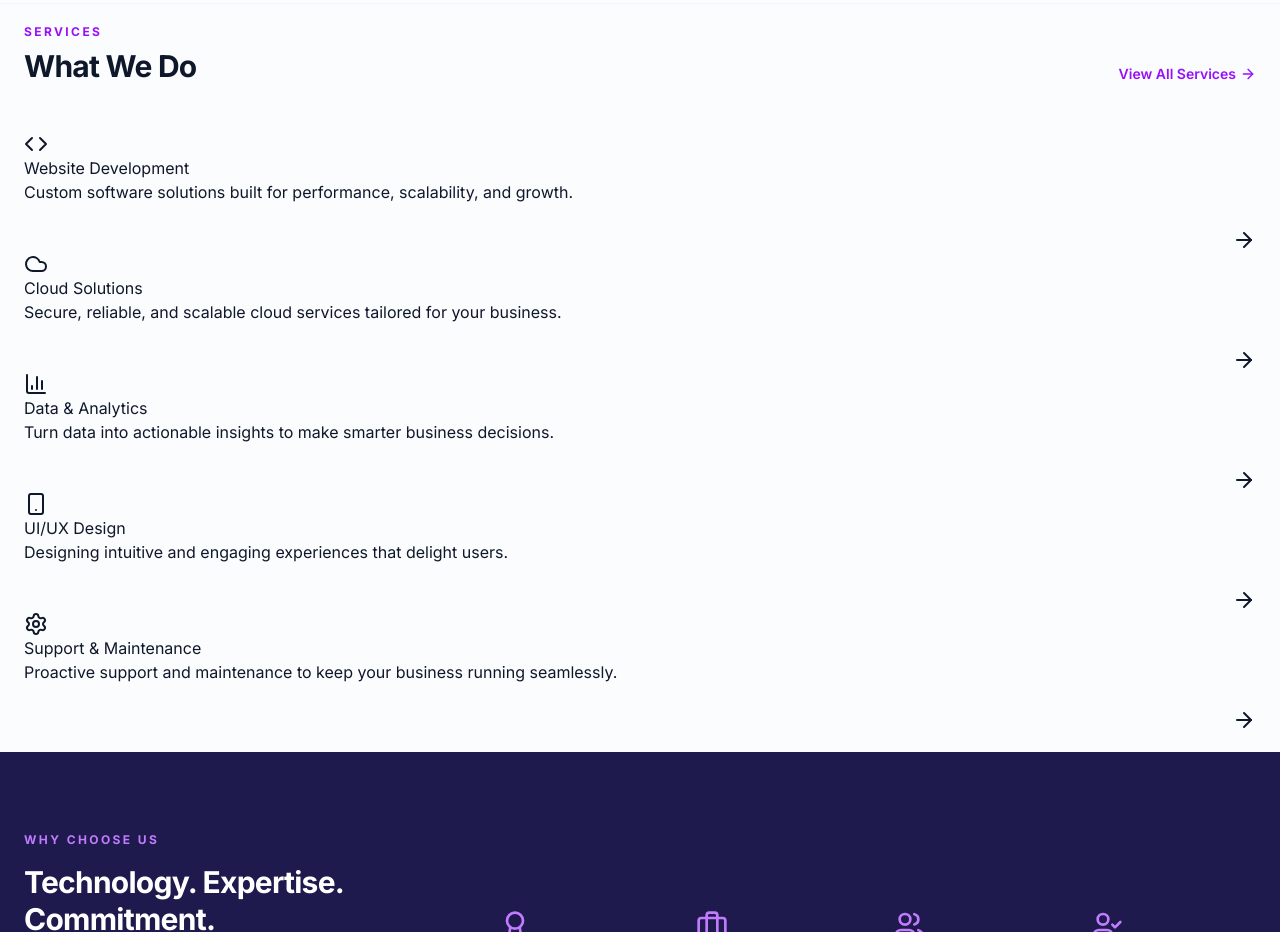
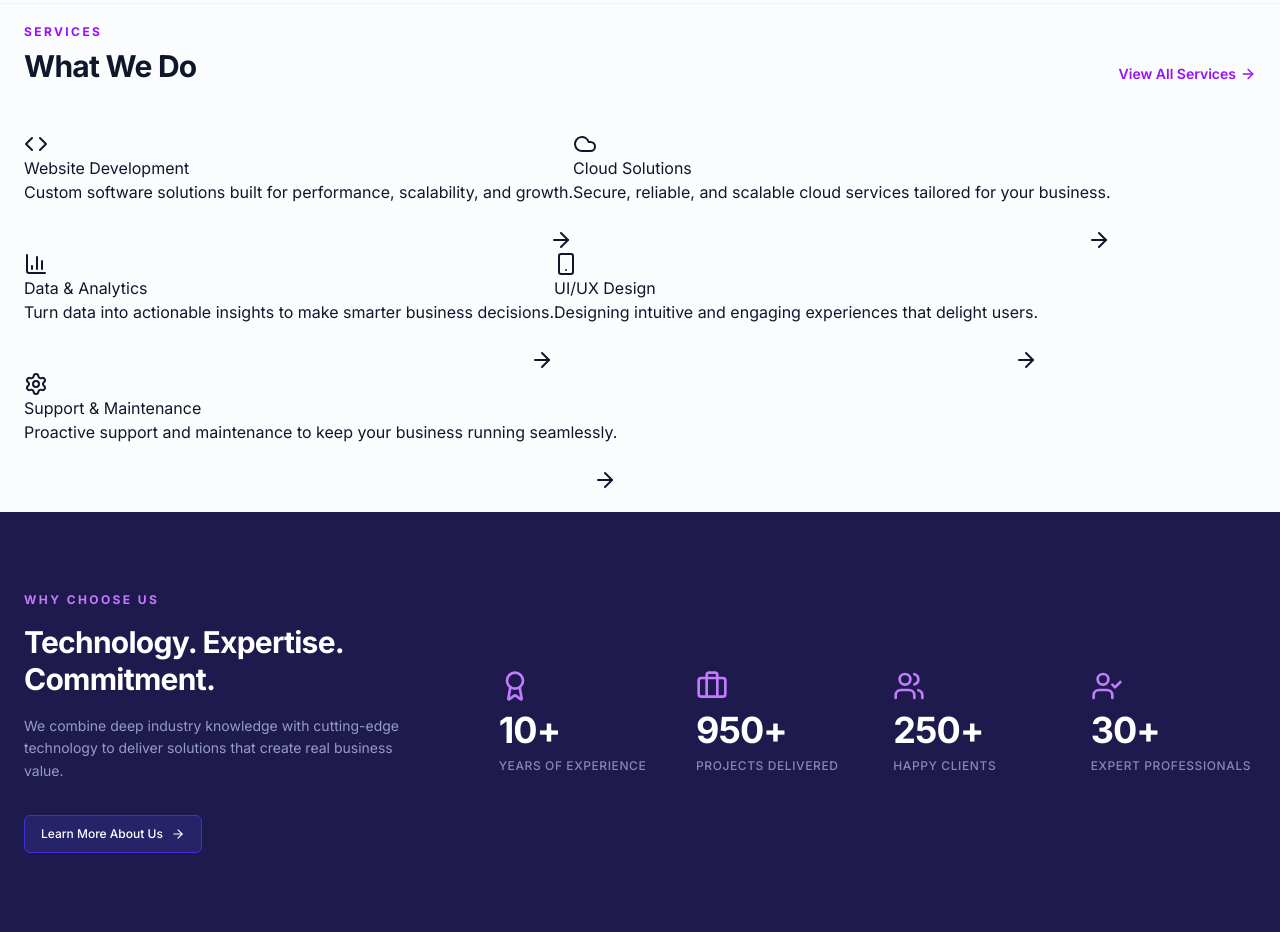
Before and after one commit to Amanjeet-007/company, a website: page index.html in a window 1280 px wide. Shown: the part 1280-2212 px from the top of the page. Drawn offline with nearby package versions, Linux system fonts and the light colour scheme.

Commit message:
flex 3th section

```diff
--- a/index.html
+++ b/index.html
@@ -259,7 +259,7 @@
           </a>
         </div>
 
-        <div class="service-card-container">
+        <div class="service-card-container flex flex-wrap ">
           <div class="service-card">
             <div>
               <div class="service-card-icon-box">
```
